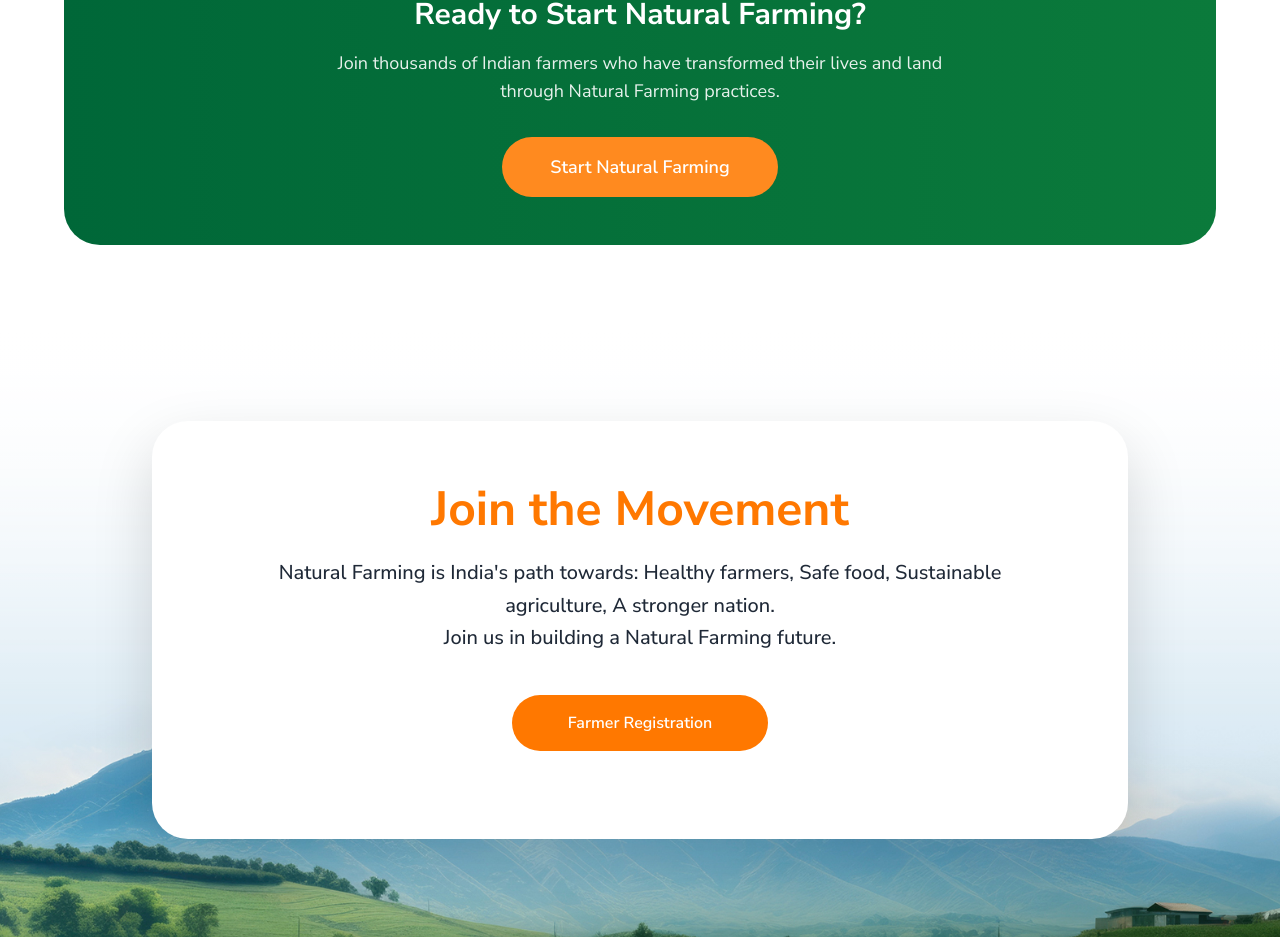
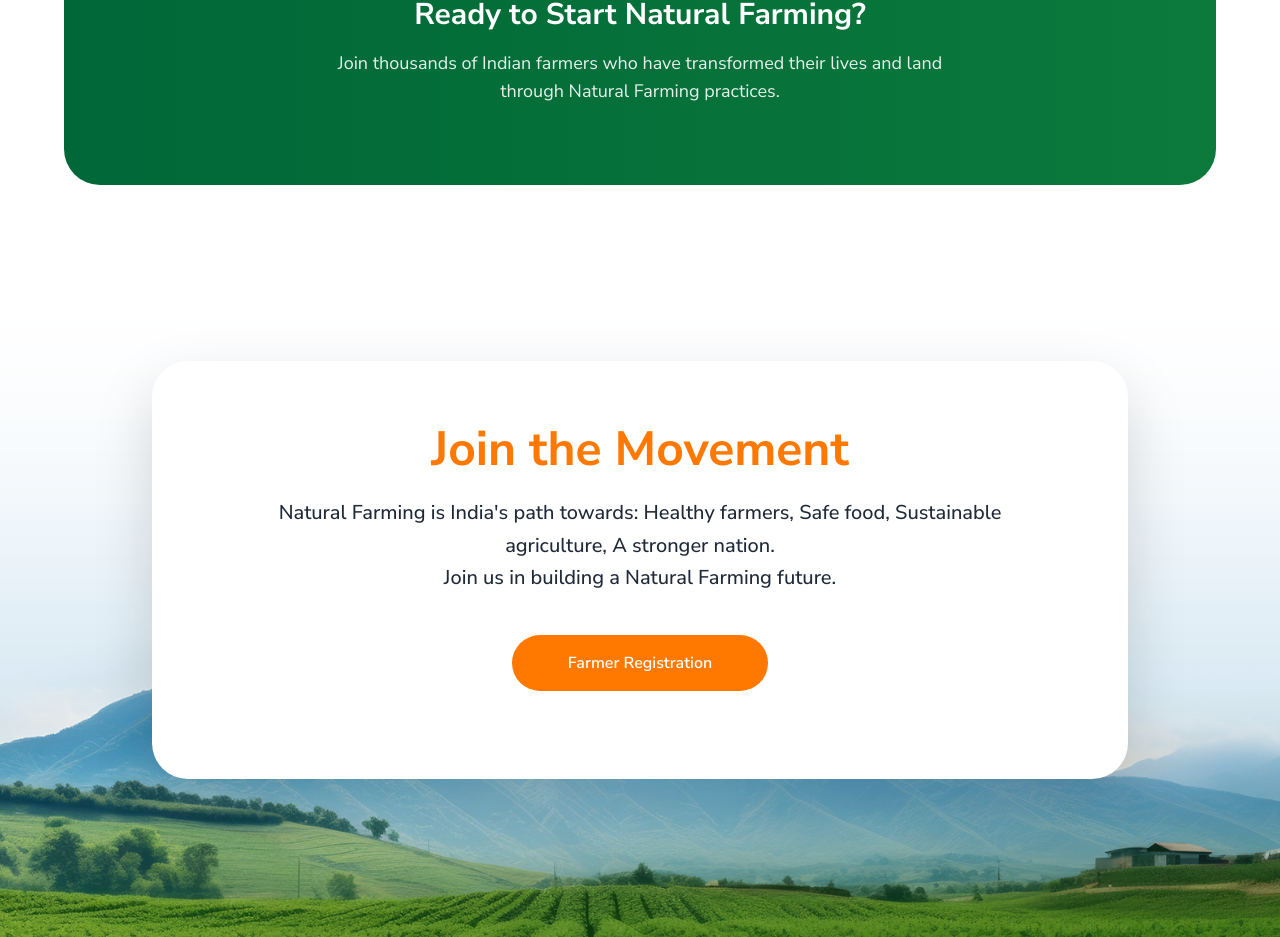
Before and after one commit to kethibharath/NaturalFarming, a React (Vite) app: page /natural-farming in a window 1280 px wide. Shown: the part 3557-4494 px from the top of the page. Built offline with nearby package versions, Linux system fonts and the light colour scheme.

Commit message:
Update NaturalFarming.tsx

```diff
--- a/src/pages/NaturalFarming.tsx
+++ b/src/pages/NaturalFarming.tsx
@@ -256,12 +256,6 @@ const NaturalFarming: React.FC = () => {
                             <p className="text-lg mb-8 max-w-2xl mx-auto opacity-90">
                                 Join thousands of Indian farmers who have transformed their lives and land through Natural Farming practices.
                             </p>
-                            <Link
-                                to="/farmer-registration"
-                                className="inline-block bg-[#FF8A1F] hover:bg-[#e67912] text-white px-12 py-4 rounded-full font-semibold text-lg btn-premium hover:shadow-lg transition-all"
-                            >
-                                Start Natural Farming
-                            </Link>
                         </div>
                     </div>
                 </div>
```
